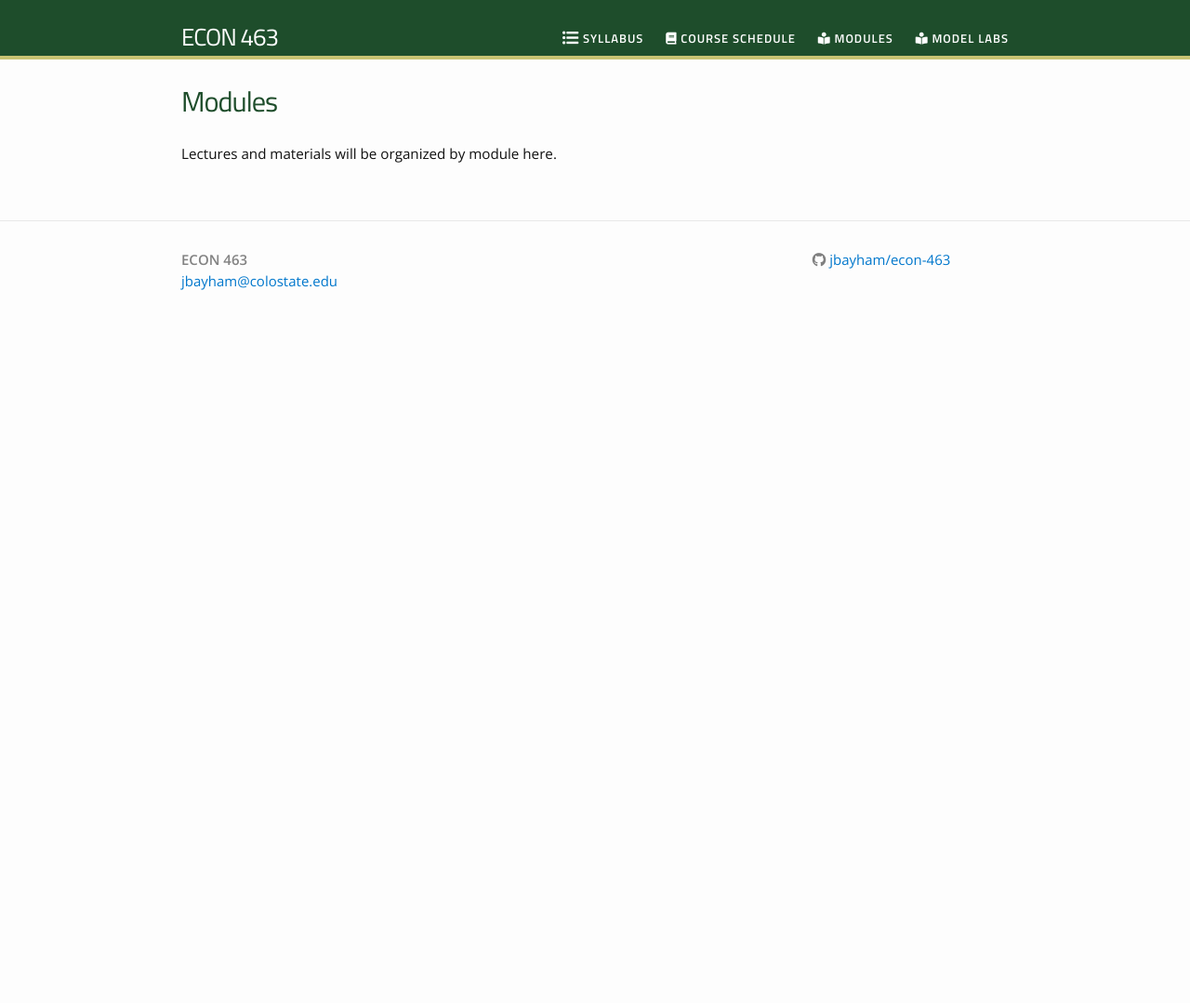
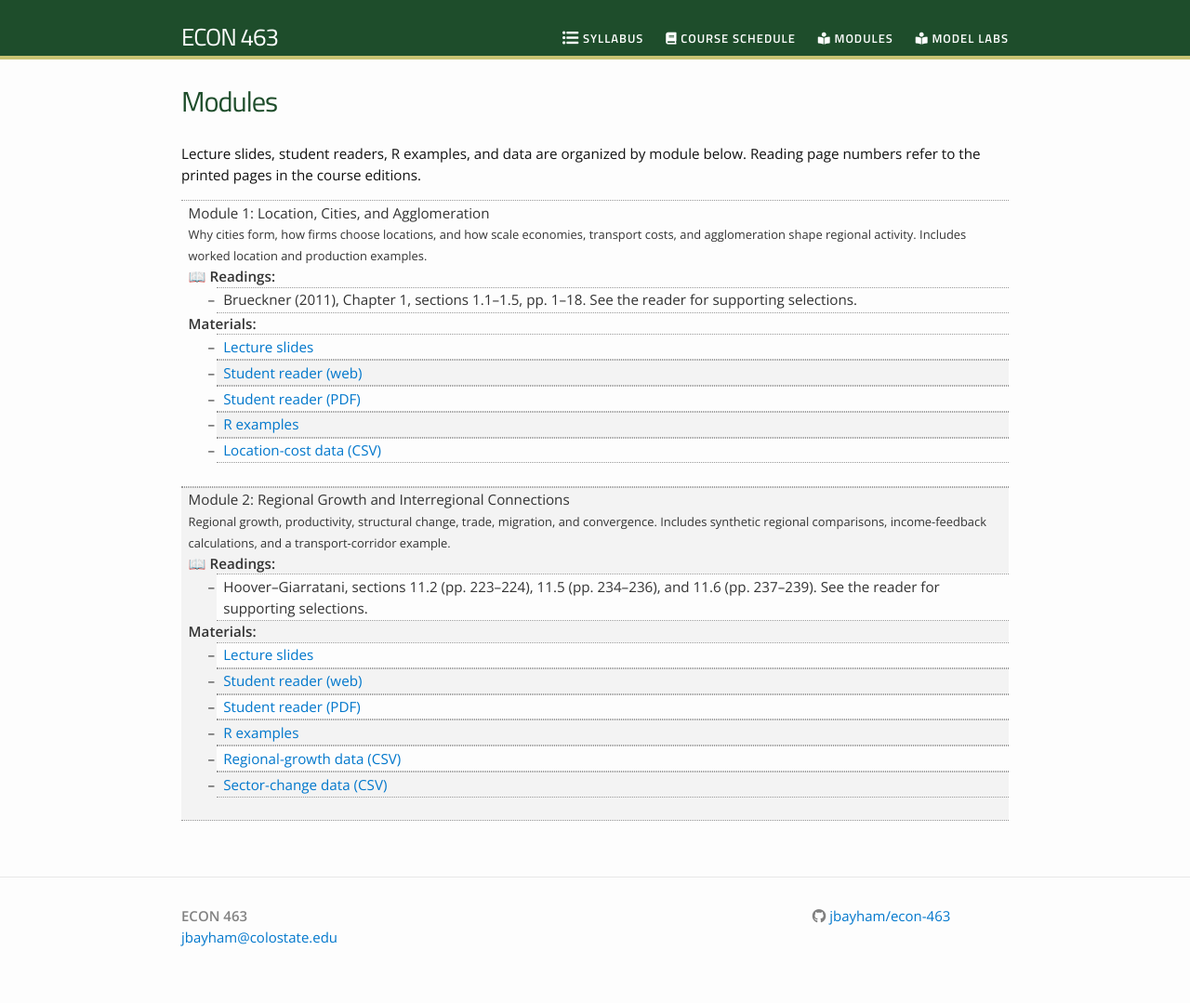
Before and after one commit to jbayham/econ-463, a Jekyll site: the page built from modules.md, in a window 1280 px wide. Shown: the whole page at 93% size. Built offline with Jekyll 4.4.1, drawn with Linux system fonts in a browser that asks for light colours; nearby versions of some CDN libraries; before the commit the page ends 900 px from its top, so only the background shows below that.

Commit message:
List available Module 1 and Module 2 teaching resources

```diff
--- a/_data/modules.yml
+++ b/_data/modules.yml
@@ -1,14 +1,36 @@
-# Add modules using this structure; omit resource lists until files are ready.
-# - title: "Module title"
-#   dirname: modules/module-01
-#   filename: notes  # Optional PDF basename, without .pdf
-#   desc: "Module description"
-#   readings:
-#     - title: "Reading title"
-#   ps:
-#     - title: "Problem set"
-#       url: problem_set.pdf
-#   materials:
-#     - title: "Additional material"
-#       url: material.pdf
-[]
+# Add modules and resource links as their materials become available.
+- title: "Module 1: Location, Cities, and Agglomeration"
+  dirname: modules/01-location
+  desc: "Why cities form, how firms choose locations, and how scale economies, transport costs, and agglomeration shape regional activity. Includes worked location and production examples."
+  readings:
+    - title: "Brueckner (2011), Chapter 1, sections 1.1–1.5, pp. 1–18. See the reader for supporting selections."
+  materials:
+    - title: "Lecture slides"
+      url: slides.html
+    - title: "Student reader (web)"
+      url: reader.html
+    - title: "Student reader (PDF)"
+      url: reader.pdf
+    - title: "R examples"
+      url: R/examples.R
+    - title: "Location-cost data (CSV)"
+      url: data/location-costs.csv
+
+- title: "Module 2: Regional Growth and Interregional Connections"
+  dirname: modules/02-growth
+  desc: "Regional growth, productivity, structural change, trade, migration, and convergence. Includes synthetic regional comparisons, income-feedback calculations, and a transport-corridor example."
+  readings:
+    - title: "Hoover–Giarratani, sections 11.2 (pp. 223–224), 11.5 (pp. 234–236), and 11.6 (pp. 237–239). See the reader for supporting selections."
+  materials:
+    - title: "Lecture slides"
+      url: slides.html
+    - title: "Student reader (web)"
+      url: reader.html
+    - title: "Student reader (PDF)"
+      url: reader.pdf
+    - title: "R examples"
+      url: R/growth.R
+    - title: "Regional-growth data (CSV)"
+      url: data/regional-growth.csv
+    - title: "Sector-change data (CSV)"
+      url: data/sector-change.csv
--- a/modules.md
+++ b/modules.md
@@ -4,7 +4,7 @@ title: Modules
 permalink: /modules/
 ---
 
-Lectures and materials will be organized by module here.
+Lecture slides, student readers, R examples, and data are organized by module below. Reading page numbers refer to the printed pages in the course editions.
 
 <ul id="archive">
 {% for modules in site.data.modules %}
```
Also changed, not shown: other parts of modules.md (+2 -2 lines).
